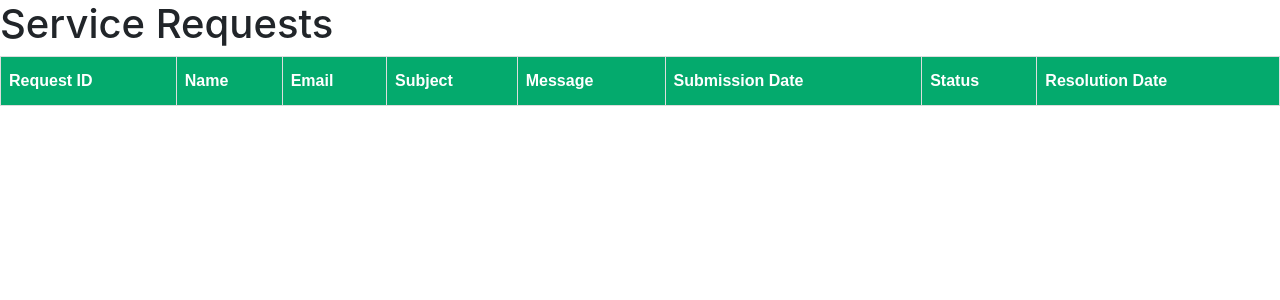
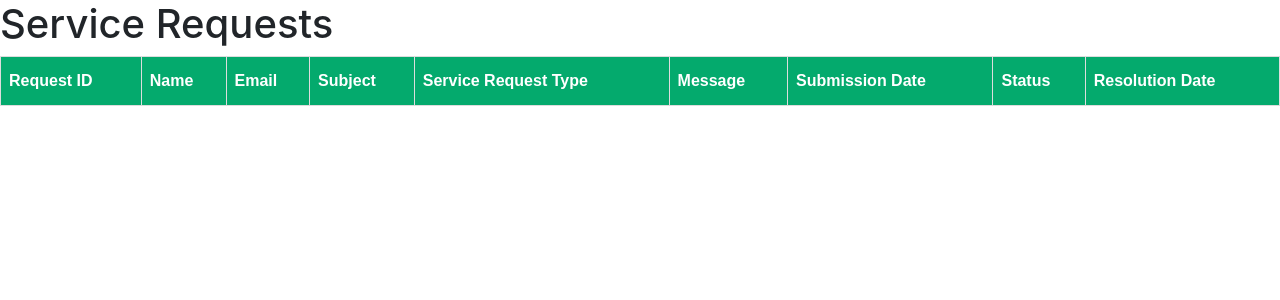
Before and after one commit to payalp77/gas-utility, a Django app: page /customer_portal/TrackRequest/ in a window 1280 px wide. Shown: the part 56-356 px from the top of the page. Run offline with Django 5.2, Linux system fonts and the light colour scheme; data comes from the database, SQL or seed files in the repository; lists and menus that the app fills with data are empty.

Commit message:
Update Track_Request.html

```diff
--- a/gas_utility/templates/customer_portal/Track_Request.html
+++ b/gas_utility/templates/customer_portal/Track_Request.html
@@ -51,6 +51,7 @@
                 <th>Name</th>
                 <th>Email</th>
                 <th>Subject</th>
+                <th>Service Request Type</th>
                 <th>Message</th>
                 <th>Submission Date</th>
                 <th>Status</th>
@@ -67,13 +68,14 @@
                 <td>{{ myrequest.name }}</td>
                 <td>{{ myrequest.email }}</td>
                 <td>{{ myrequest.subject }}</td>
+                <td>{{ myrequest.service_request_type }}</td>
                 <td>{{ myrequest.message }}</td>
                 <td>{{ myrequest.submission_date }}</td>
                 <td>{{ myrequest.status }}</td>
                 <td>{{ myrequest.resolution_date }}</td>
                 {% if user == 'admin' %}
                 <td>
-                <form action="{% url 'entry_id' entry_id=myrequest.id %}" method="get">
+                <form action="#" method="get">
                     <button type="submit">Edit</button>
                 </form>
                 </td>
```
